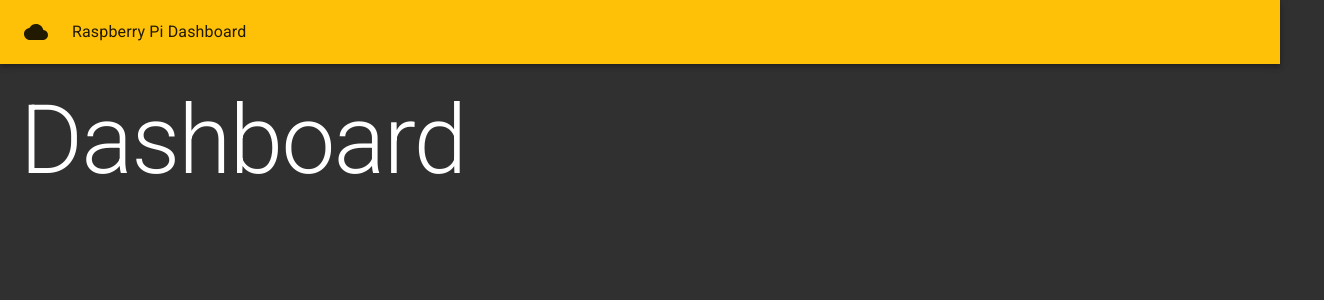
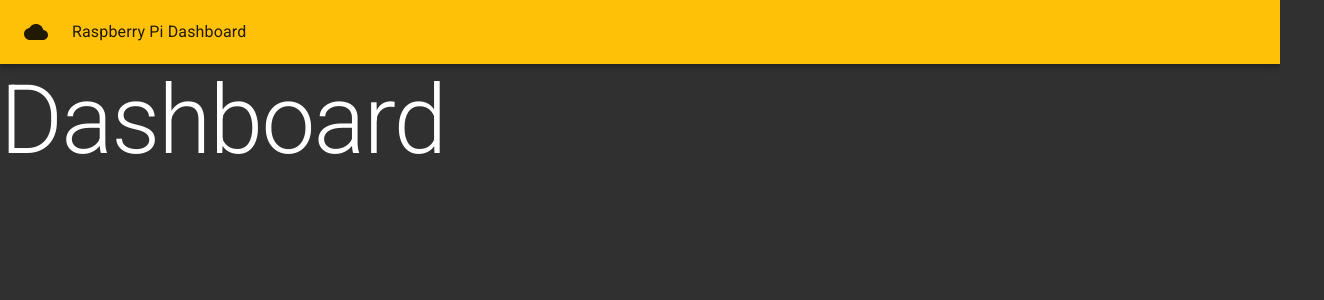
Before and after one commit to yenser/plant-monitor-ui, a React (Create React App) app: page / in a window 1280 px wide. Shown: the top 300 px of the page, 1324 px wide, since content can reach past the window. Built offline with nearby package versions, Linux system fonts and the light colour scheme; no server answers.

Commit message:
fix dashboard sizing

```diff
--- a/src/views/Dashboard/Dashboard.js
+++ b/src/views/Dashboard/Dashboard.js
@@ -8,15 +8,17 @@ import Image from '../../containers/Image'
 
 const useStyles = makeStyles({
   container: {
-    margin: 20
+    // padding: 20
   }
 })
 
 const Dashboard = () => {
   const classes = useStyles();
   return (
-    <Grid className={classes.container} container spacing={3}>
-      <Typography variant="h1">Dashboard</Typography>
+    <Grid className={classes.container} container>
+      <Grid item>
+        <Typography variant="h1">Dashboard</Typography>
+      </Grid>
       {/* <Image id={12} /> */}
     </Grid>
   )
```
